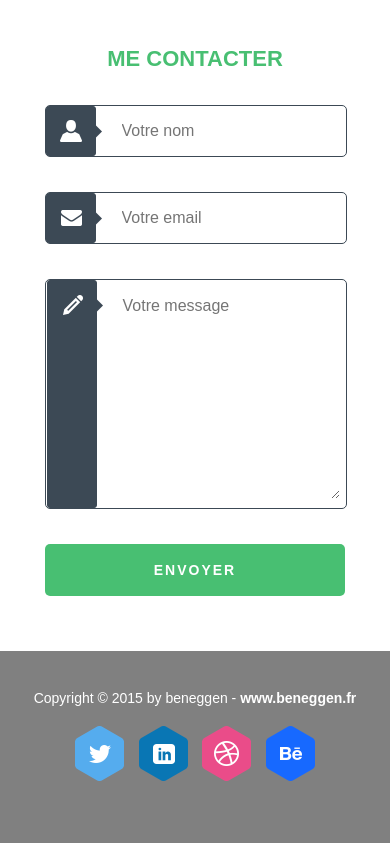
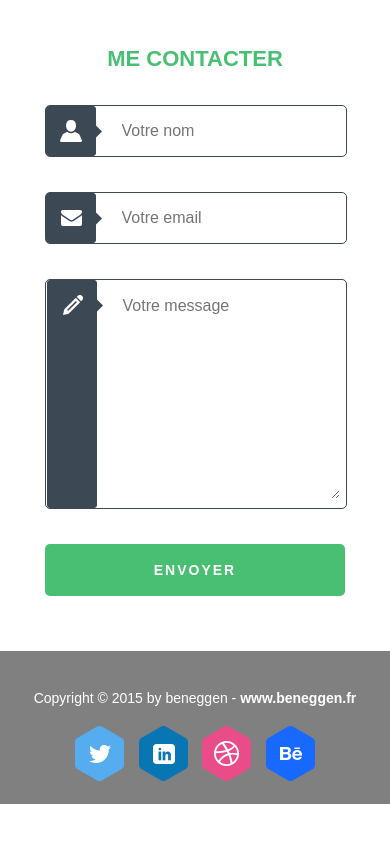
Before and after one commit to LiudmilaNikolaenko/Portfolio, a plain HTML site: page Foliac/index.html in a window 390 px wide. Shown: the part 5153-5996 px from the top of the page. After the commit the page ends 5957 px from the top, so only its background shows below. Drawn offline with nearby package versions, Linux system fonts and the light colour scheme.

Commit message:
new files

```diff
--- a/Foliac/css/mq.css
+++ b/Foliac/css/mq.css
@@ -63,6 +63,7 @@
 	}
 	.footer{
 		padding-top: 35px;
+		padding-bottom: 35px;
 	}
 	.copyright{
 		float: none;
@@ -130,6 +131,7 @@
 	}
 	.footer{
 		padding-top: 20px;
+		padding-bottom: 20px;
 	}
 	.social a{
 		margin-left: 10px;
--- a/Foliac/css/style.css
+++ b/Foliac/css/style.css
@@ -313,7 +313,6 @@ textarea:placeholder{
 	cursor: pointer;
 }
 footer{
-	height: 200px;
 	background: grey;
 }
 .footer{
@@ -321,6 +320,8 @@ footer{
 	max-width: 1200px;
 	margin: 0 auto;
 	padding-top: 70px;
+	padding-bottom: 70px;
+	overflow: hidden;
 }
 .footer:after{
 	content: '';
```
